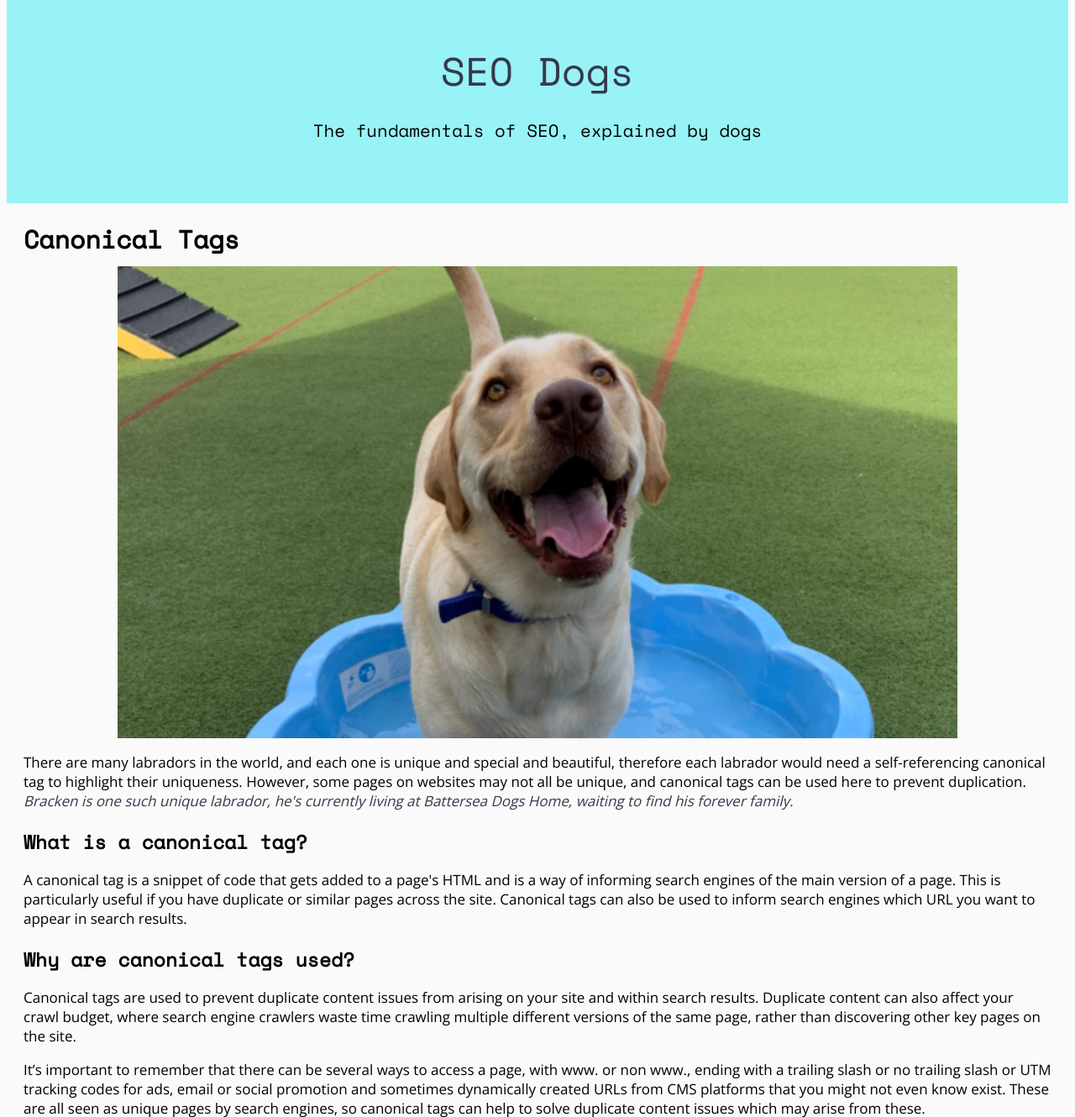
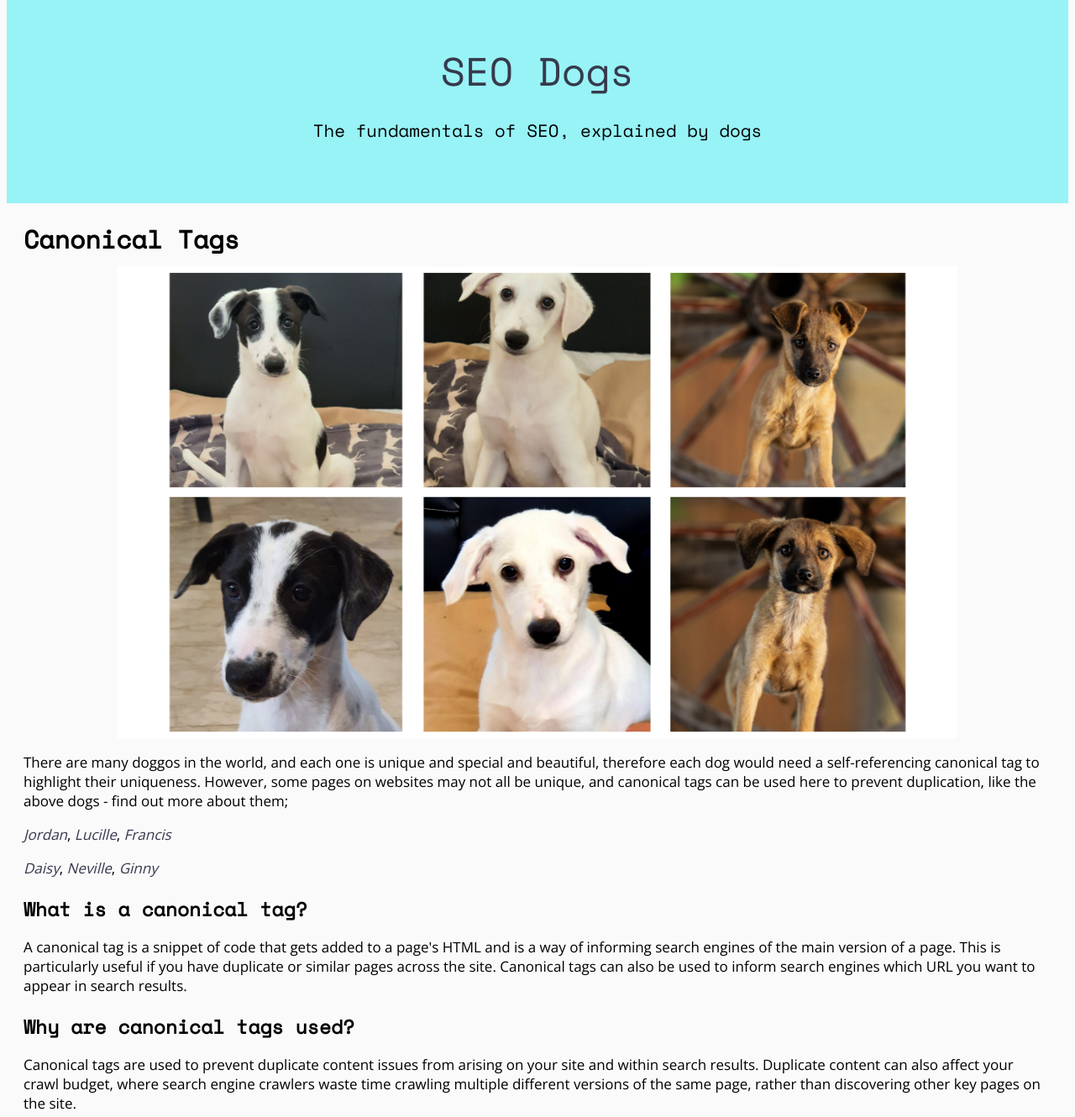
Before and after one commit to rvth/seo-dogs, a Flask app: page /canonicals in a window 1280 px wide. Shown: the part 64-1394 px from the top of the page at 84% size. Run offline with Flask 2, Linux system fonts and the light colour scheme.

Commit message:
new images

```diff
--- a/templates/canonicals.html
+++ b/templates/canonicals.html
@@ -9,8 +9,10 @@
     {% block content %}
 
 <h1>Canonical Tags</h1>
-    <img alt="labrador" src="{{url_for('static', filename='labrador-canonical.webp')}}" class="responsive">
-    <p>There are many labradors in the world, and each one is unique and special and beautiful, therefore each labrador would need a self-referencing canonical tag to highlight their uniqueness. However, some pages on websites may not all be unique, and canonical tags can be used here to prevent duplication. <i><a href="https://www.battersea.org.uk/dogs/davis">Bracken is one such unique labrador, he's currently living at Battersea Dogs Home, waiting to find his forever family.</a></i></p>
+    <img alt="labrador" src="{{url_for('static', filename='canonical-dogs.webp')}}" class="responsive">
+    <p>There are many doggos in the world, and each one is unique and special and beautiful, therefore each dog would need a self-referencing canonical tag to highlight their uniqueness. However, some pages on websites may not all be unique, and canonical tags can be used here to prevent duplication, like the above dogs - find out more about them;</p>
+        <p><i><a href="https://wildatheartfoundation.org/adopt/jordan/">Jordan</a></i>, <i><a href="https://wildatheartfoundation.org/adopt/lucille/">Lucille</a></i>, <i><a href="https://wildatheartfoundation.org/adopt/francis/">Francis</a></i></p>
+        <p><i><a href="https://wildatheartfoundation.org/adopt/daisy-2/">Daisy</a></i>, <i><a href="https://wildatheartfoundation.org/adopt/neville/">Neville</a></i>, <i><a href="https://wildatheartfoundation.org/adopt/ginny/">Ginny</a></i></p>
 <h2>What is a canonical tag?</h2>
 
 <p>A canonical tag is a snippet of code that gets added to a page's HTML and is a way of informing search engines of the main version of a page. This is particularly useful if you have duplicate or similar pages across the site. Canonical tags can also be used to inform search engines which URL you want to appear in search results.</p>
--- a/templates/indexing.html
+++ b/templates/indexing.html
@@ -17,7 +17,7 @@
 
 <p>Having all content stored within an index makes it super fast for search engines to retrieve information once a user searches for a particular query. Searching through every individual page on the web once a query has been made would be an incredibly slow process, so the index helps them to organise and deliver content relevant to a user's query.</p>
 
-<p>You can control which pages are added to the index by using some meta directives such as noindex and canonical tags. You can find out more about noindex tags here and canonical tags here.</p>
+    <p>You can control which pages are added to the index by using some meta directives such as noindex and canonical tags. You can find out more about <a href="{{ url_for('noindex') }}">noindex tags here</a> and <a href="{{ url_for('canonicals') }}">canonical tags here</a>.</p>
 
 <h3>Further Resources</h3>
 
--- a/templates/noindex-and-nofollow.html
+++ b/templates/noindex-and-nofollow.html
@@ -10,8 +10,8 @@
 
 <h1>Noindex and Nofollow Tags</h1>
     <img alt="jack russell" src="{{url_for('static', filename='jr-noindex.webp')}}" class="responsive">
-<p>noindex and nofollow tags are small, but powerful additions to a page, much like a jack russell. They may be small in stature, but they make sure you know they are there. Much like <a href="https://www.dogstrust.org.uk/rehoming/dogs/dog/filters/~236~~~~n~~/1222691/bracken?size=small
-"> <i>Bracken, the Jack Russell from Dogs Trust who is looking for his perfect home.</a></i></p>
+<p>noindex and nofollow tags are small, but powerful additions to a page, much like a jack russell. They may be small in stature, but they make sure you know they are there. Much like <a href="https://wildatheartfoundation.org/adopt/dudley/
+"> <i>Dudley, the Jack Russell who is looking for his perfect home.</a></i></p>
 <h2>What is a noindex tag?</h2>
 
 <p>A noindex indicates to search engines that can still crawl a page, but they shouldn't include it in their index. It effectively stops a page from appearing in the search engine results pages (SERPs). It is useful for keeping irrelevant, unnecessary pages from being indexed.</p>
--- a/templates/robotstxt.html
+++ b/templates/robotstxt.html
@@ -9,8 +9,8 @@
     {% block content %}
 
 <h1>Robots.txt</h1>
-    <img alt="german shepherd" src="{{url_for('static', filename='gs-robots.webp')}}" class="responsive">
-    <p>Much like german shepherds, robots.txt files are very powerful and respected but also easy to train and incredibly loyal. <i>Just like <a href="https://www.dogstrust.org.uk/rehoming/dogs/dog/filters/~281~~~~n~~/1236474/axil">Axil from Dogs Trust, who is currently looking for his forever home.</a></i></p>
+    <img alt="german shepherd" src="{{url_for('static', filename='robots-dog.webp')}}" class="responsive">
+    <p>Much like german shepherds, robots.txt files are very powerful and respected but also easy to train and incredibly loyal. <i>Just like <a href="https://wildatheartfoundation.org/adopt/gino/">Gino from Wild at Heart, who is currently looking for his forever home.</a></i></p>
 
 <h2>What is a robots.txt file?</h2>
 
--- a/templates/template.html
+++ b/templates/template.html
@@ -8,6 +8,11 @@
     <link rel="stylesheet" href="{{ url_for('static',     filename='css/style.css') }}">
     <link href="https://fonts.googleapis.com/css2?family=Open+Sans:wght@300&family=Space+Mono&display=swap" rel="stylesheet">
     <title>SEO Dogs</title>
+
+    <meta property="og:title" content="SEO Dogs">
+    <meta property="og:description" content="The fundamentals of SEO, explained by dogs">
+    <meta property="og:image" content="{{url_for('static', filename='structure.webp')}}">
+    <meta property="og:url" content="{{ url_for('home') }}">
 
 <script>
   (function(i,s,o,g,r,a,m){i['GoogleAnalyticsObject']=r;i[r]=i[r]||function(){
```
Also changed, not shown: static/canonical-dogs.webp (added), static/gs-robots.webp (deleted), static/labrador-canonical.webp (deleted), 4 other files.
